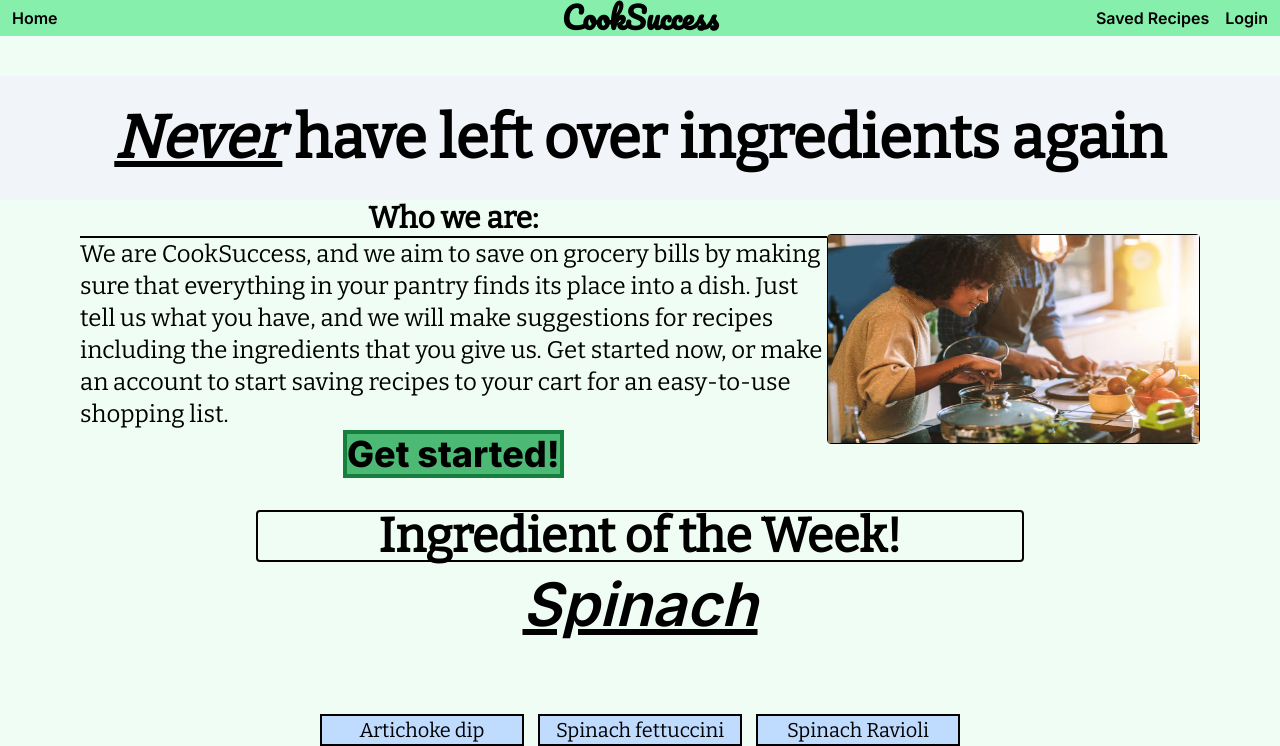
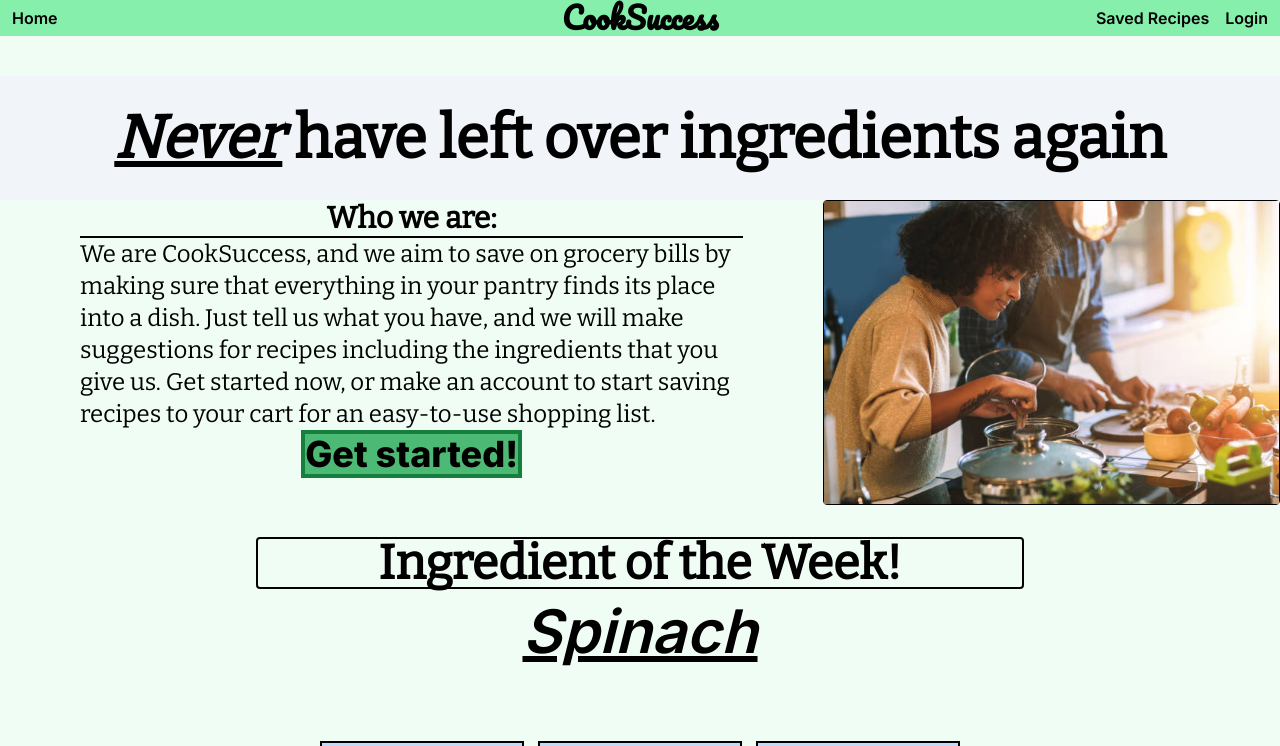
Before and after one commit to victorgboynton/cook_success, a Next.js app: page / in a window 1280 px wide. Shown: the top 746 px of the page. Built offline with nearby package versions, Linux system fonts and the light colour scheme.

Commit message:
Changed landing page, added picture

```diff
--- a/app/layout.tsx
+++ b/app/layout.tsx
@@ -7,7 +7,7 @@
 
 export const metadata = {
 	title: "CookSuccess",
-	description: "Generated by create next app",
+	description: "A Victor and James Boynton website",
 };
 
 export default function RootLayout({
--- a/app/page.tsx
+++ b/app/page.tsx
@@ -16,10 +16,10 @@
 					have left over ingredients again
 				</h1>
 			</div>
-			<div className="flex flex-col">
-				<div className="grid grid-cols-3 mx-20 items-center">
+			<div className="flex">
+				<div className=" mx-20 items-center">
 					<div className="col-span-2 max-w-4xl">
-						<h1 className=" items-center text-center text-3xl font-bold font-bitter border-b-2 border-black">
+						<h1 className=" text-center text-3xl font-bold font-bitter border-b-2 border-black">
 							Who we are:
 						</h1>
 						<p className="text-2xl font-bitter">
@@ -36,9 +36,14 @@
 							</button>
 						</div>
 					</div>
-					<div className="relative border border-black rounded aspect-video">
-						<Image src="/peopleCooking.png" alt="people cooking" fill />
-					</div>
+				</div>
+				<div className="relative border border-black rounded aspect-video">
+					<Image
+						src="/peopleCooking.png"
+						alt="people cooking"
+						width={614}
+						height={100}
+					/>
 				</div>
 			</div>
 			<div className="flex text-5xl font-bitter border-2  font-semibold border-black max-w-3xl rounded text-center justify-center items-center  mx-auto sm:mt-8">
```
